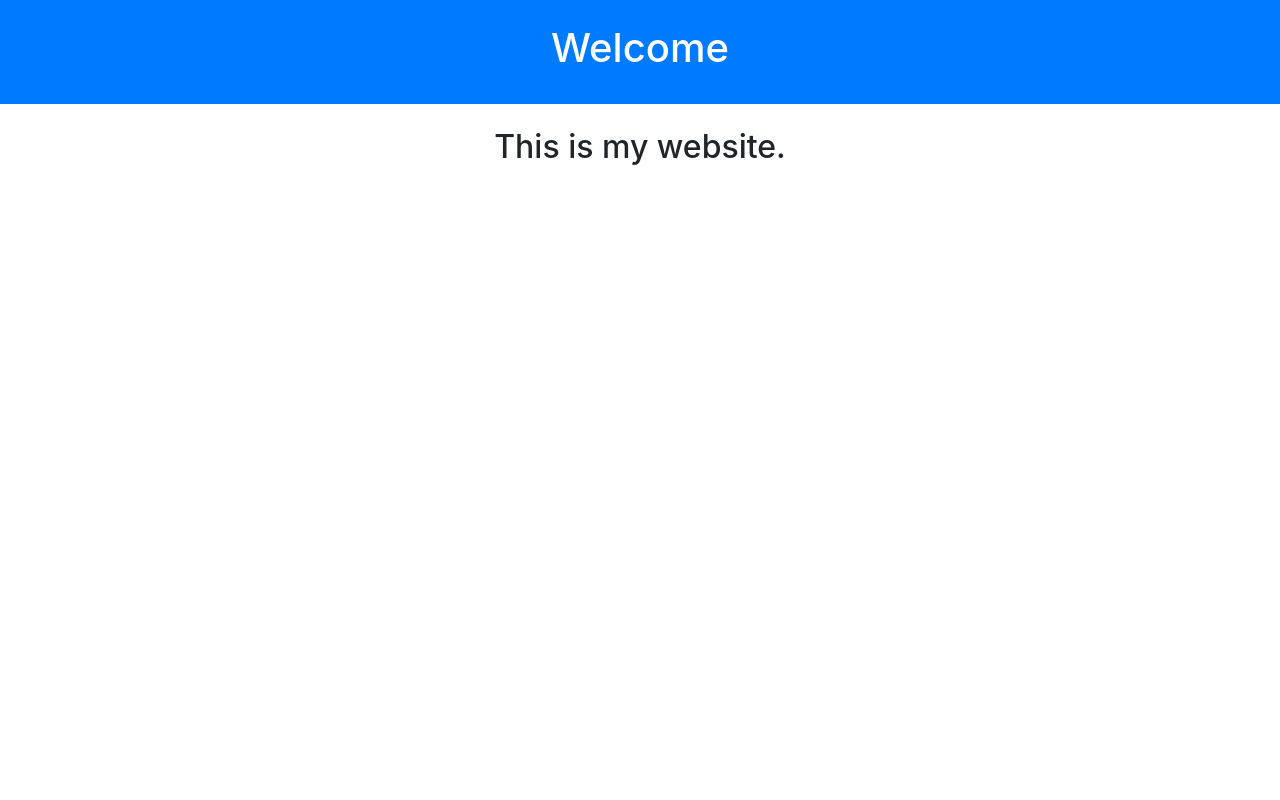
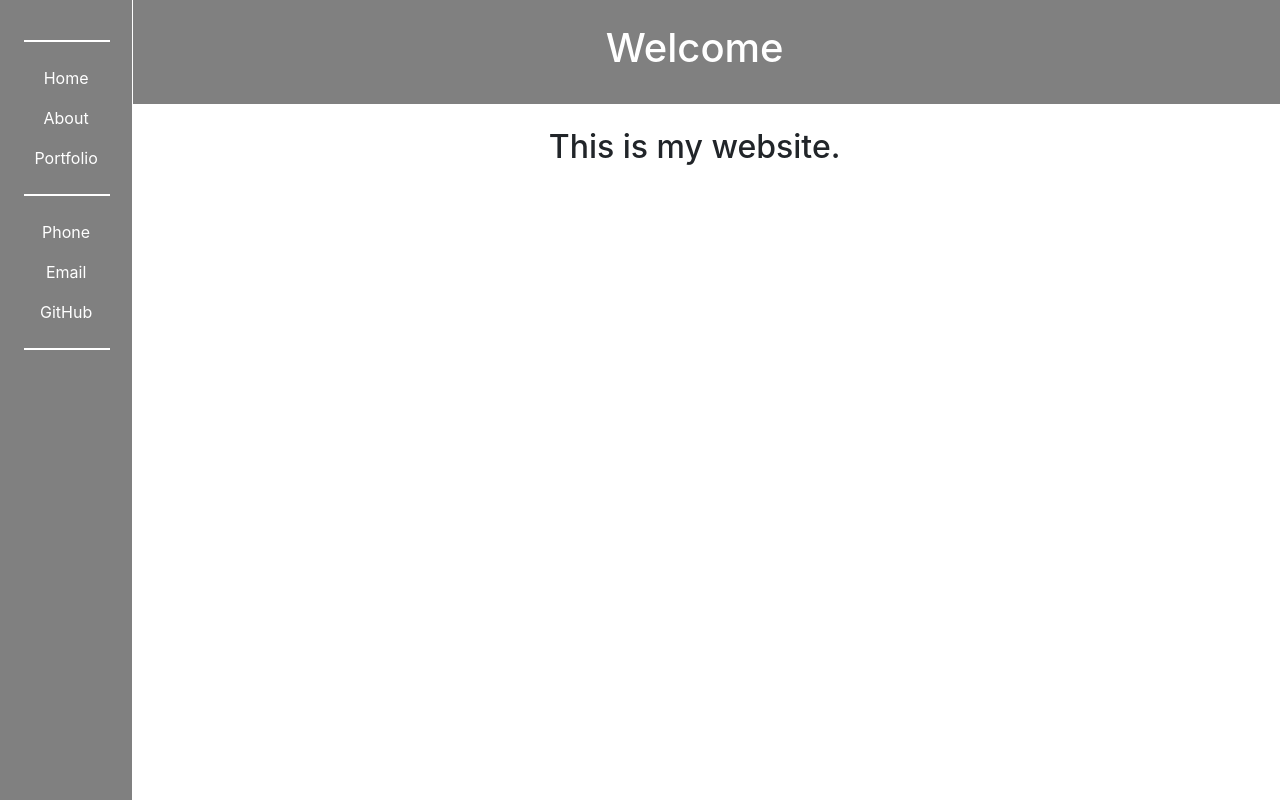
Before and after one commit to simonanewton/developer-portfolio, a React (Create React App) app in the folder client/: page / in a window 1280 px wide. Built offline with nearby package versions, Linux system fonts and the light colour scheme.

Commit message:
updated header and added side navbar

```diff
--- a/client/src/App.js
+++ b/client/src/App.js
@@ -2,11 +2,13 @@ import React from "react";
 import { BrowserRouter as Router, Route, Switch } from "react-router-dom";
 import Header from "./components/Header";
 import Body from "./components/Body";
+import SideNav from "./components/SideNav";
 
 const App = () => {
 	return (
 		<Router>
 			<div className="vh-100">
+				<SideNav />
 				<Header />
 				<Switch>
 					<Route exact to="/" component={Body} />
--- /dev/null
+++ b/client/src/components/Header/index.css
@@ -0,0 +1,4 @@
+header {
+    background-color: gray;
+    color: white;
+}
--- a/client/src/components/Header/index.js
+++ b/client/src/components/Header/index.js
@@ -1,9 +1,10 @@
 import React, { Component } from "react";
+import "./index.css";
 
 class Header extends Component {
     render() {
         return (
-            <header className="p-4 text-center text-white bg-primary">
+            <header className="p-4 text-center text-white">
                 <h1>Welcome</h1>
             </header>
         );
--- /dev/null
+++ b/client/src/components/SideNav/index.css
@@ -0,0 +1,16 @@
+.side-nav {
+    background-color: gray;
+    float: left;
+    height: 100%;
+    border-right: 1px solid white;
+}
+
+hr {
+    border: 1px solid white;
+    background-color: white;
+    width: 100%;
+}
+
+.navbar-text, a {
+    color: white !important;
+}
--- /dev/null
+++ b/client/src/components/SideNav/index.js
@@ -0,0 +1,27 @@
+import React, { Component } from "react";
+import { Navbar, Nav } from "react-bootstrap";
+import "./index.css";
+
+class SideNav extends Component {
+    render() {
+        return (
+            <Navbar className="p-4 flex-column side-nav">
+                <hr />
+                <Nav className="flex-column text-center">
+                    <Navbar.Text>Home</Navbar.Text>
+                    <Navbar.Text>About</Navbar.Text>
+                    <Navbar.Text>Portfolio</Navbar.Text>
+                </Nav>
+                <hr />
+                <div className="text-center">
+                    <Nav.Link href="tel:+17064613684">Phone</Nav.Link>
+                    <Nav.Link href="mailto:simonanewton@gmail.com">Email</Nav.Link>
+                    <Nav.Link href="https://github.com/simonanewton">GitHub</Nav.Link>
+                </div>
+                <hr />
+            </Navbar>
+        );
+    }
+}
+
+export default SideNav;
```
